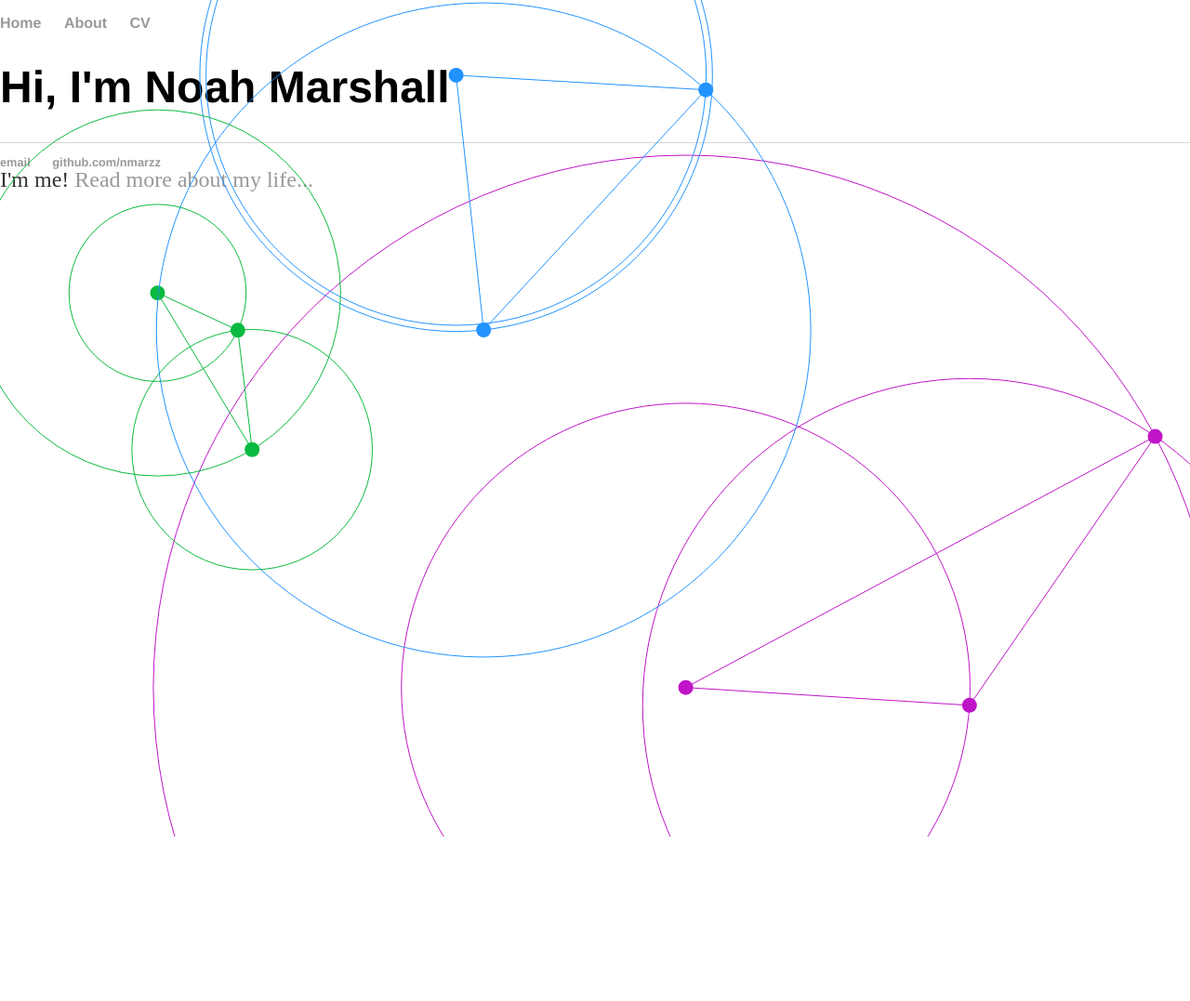
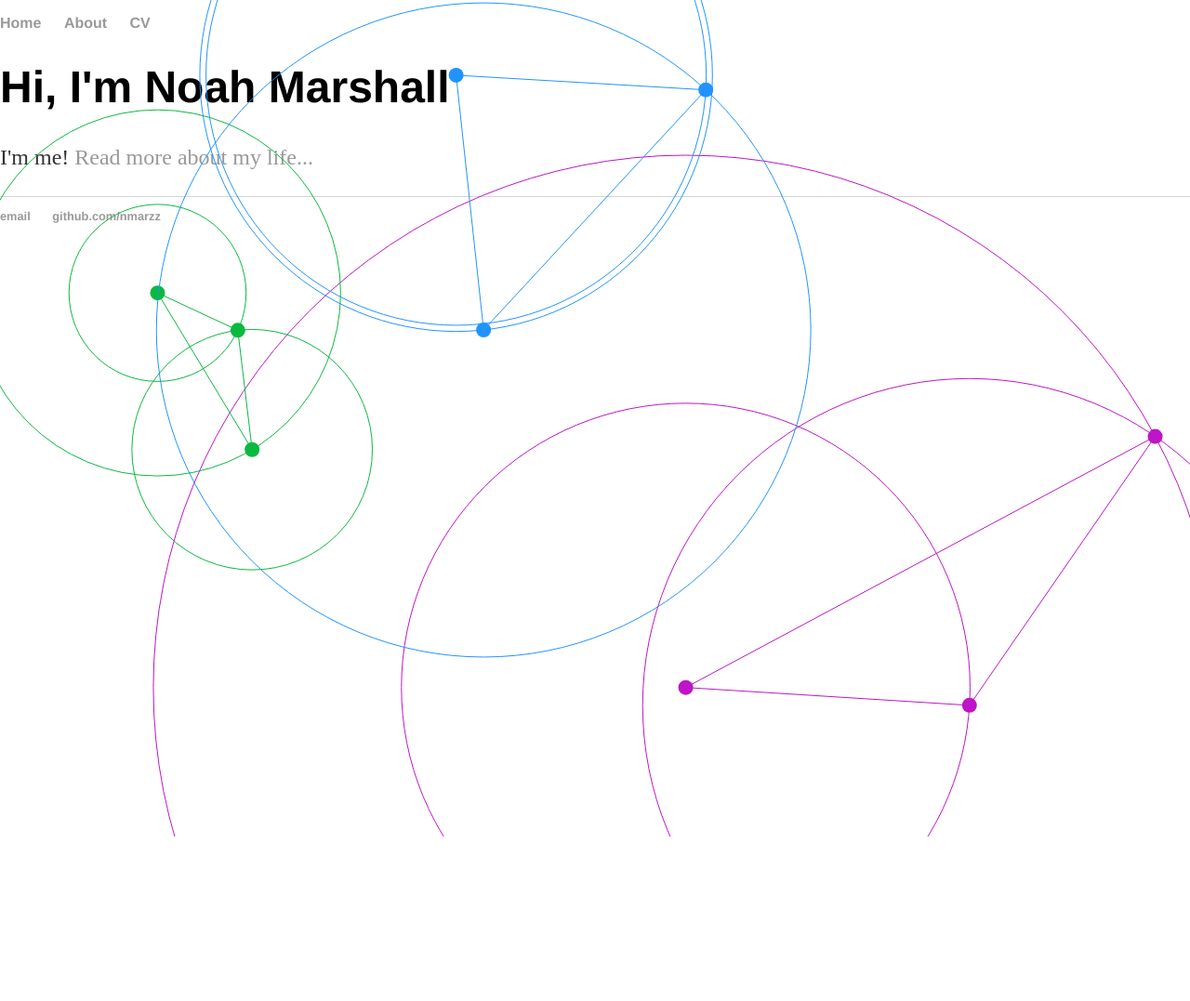
Before and after one commit to nmarzz/nmarzz.github.io, a Jekyll site: the page built from index.html, in a window 1280 px wide. Shown: the whole page at 93% size. Built offline with Jekyll 4.4.1, drawn with Linux system fonts in a browser that asks for light colours; after the commit the page ends 900 px from its top, so only the background shows below that.

Commit message:
updates to index

```diff
--- a/css/main.css
+++ b/css/main.css
@@ -31,10 +31,6 @@ p {
     font-size: 1.5em;
     line-height: 1.4em;
     color: #333;
-    position: absolute;
-    width: 100%;
-    height: 100%;
-    z-index: -1;
 }
 footer {
     border-top: 1px solid #d5d5d5;
```
